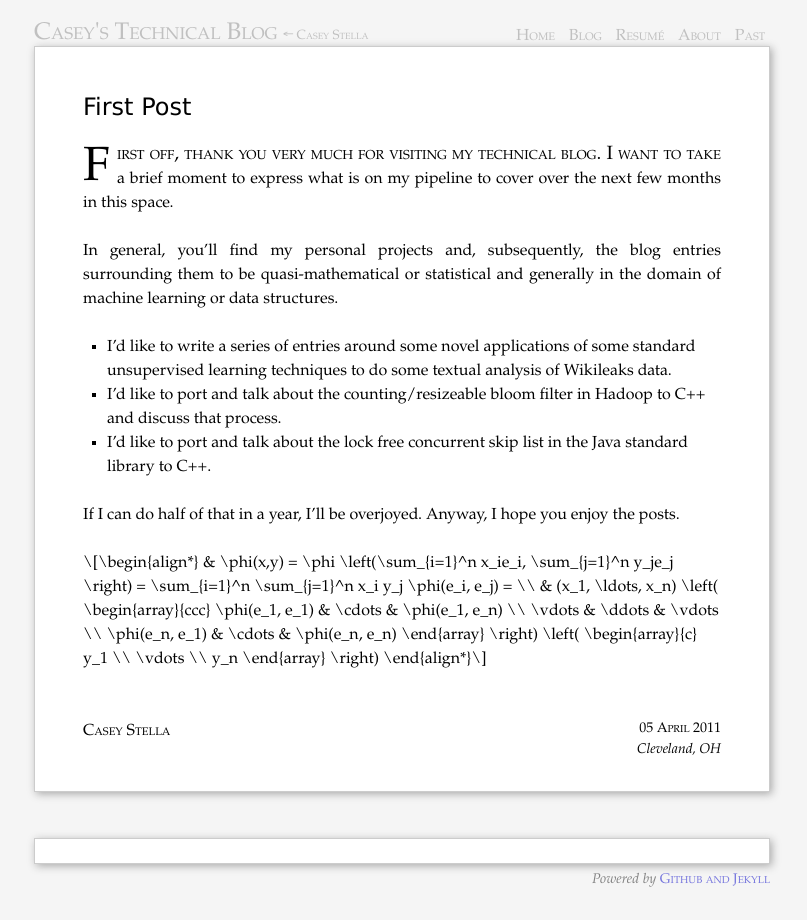
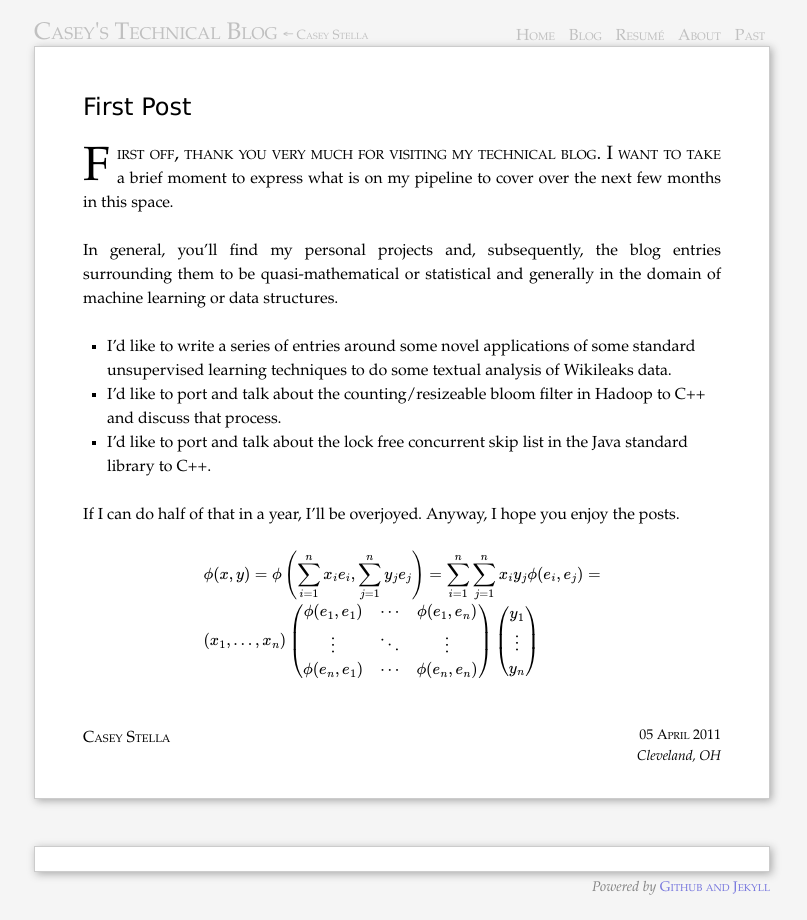
Before and after one commit to cestella/cestella.github.io, a Jekyll site: the page built from _posts/2011-04-05-first-post.markdown, in a window 1280 px wide. Shown: the whole page, without its empty margins (238-1045 px from the left). Built offline with Jekyll 4.4.1, drawn with Linux system fonts in a browser that asks for light colours; formulas are drawn with MathJax 3; comment, search, counter and statistics services are not loaded; some of the changed lines change nothing that is shown.

Commit message:
updating

```diff
--- a/_layouts/default.html
+++ b/_layouts/default.html
@@ -41,6 +41,29 @@
   </div>
 </div>
 
+<!-- MathJax Section -->
+<script type="text/javascript"
+ src="http://cdn.mathjax.org/mathjax/latest/MathJax.js?config=TeX-AMS-MML_HTMLorMML">           </script>
+<script>
+  MathJax.Hub.Config({
+    tex2jax: {
+      inlineMath: [['$','$'],['\\(','\\)']],
+      displayMath: [['$$','$$'],['\[','\]']],
+      skipTags: ['script', 'noscript', 'style', 'textarea', 'pre'],
+      processEscapes: true
+    },
+TeX: {equationNumbers: {autoNumber: ["AMS"], useLabelIds: true}},
+    "HTML-CSS": {linebreaks: {automatic: true}},
+    SVG: {linebreaks: {automatic: true}}
+  });
+  MathJax.Hub.Queue(function() {
+      var all = MathJax.Hub.getAllJax(), i;
+      for(i=0; i < all.length; i += 1) {
+          all[i].SourceElement().parentNode.className += ' has-jax';
+      }
+  });
+</script>
+
 <!-- Google Analytics script goes here -->
 
 <script type="text/javascript">
```
